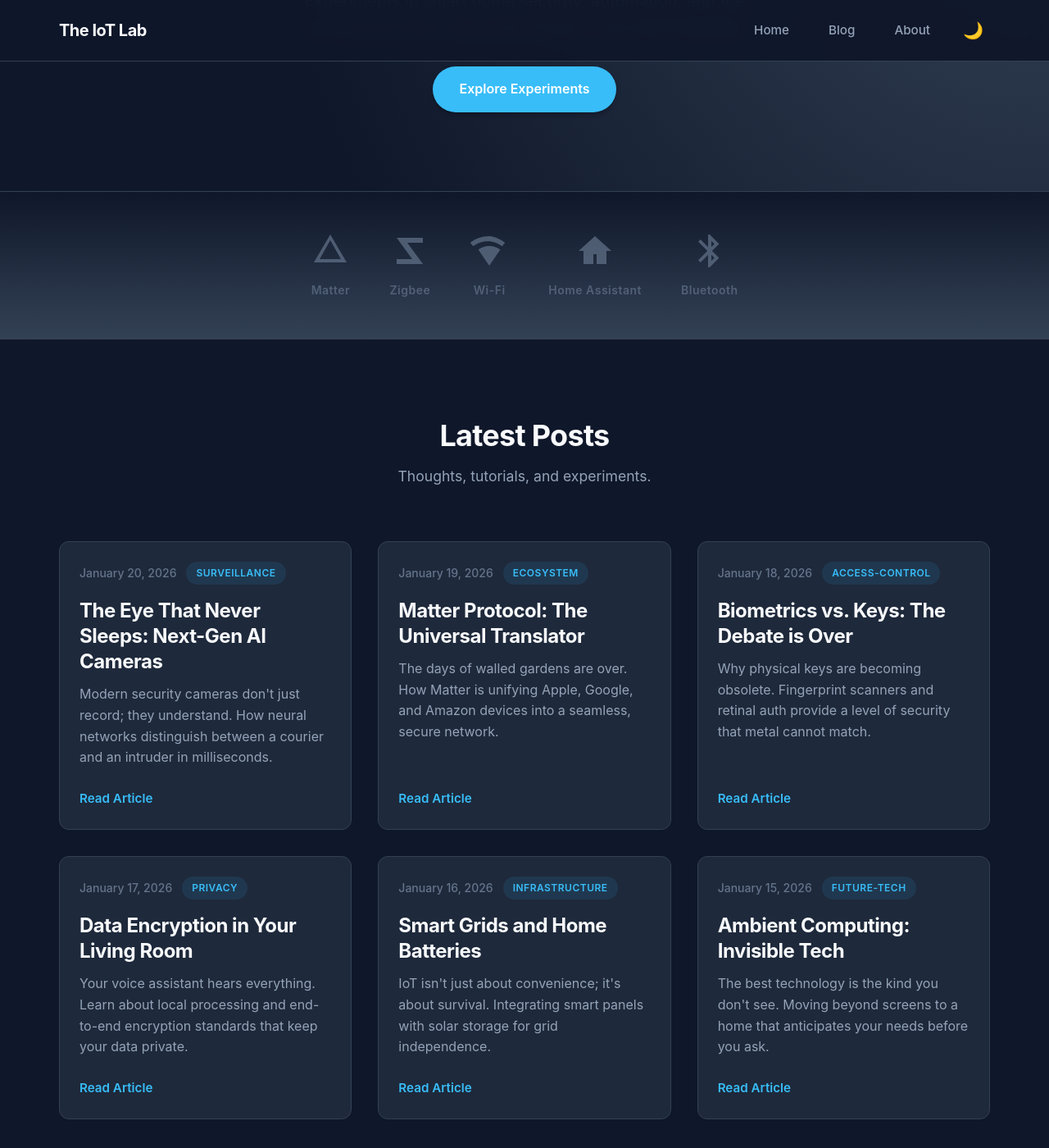
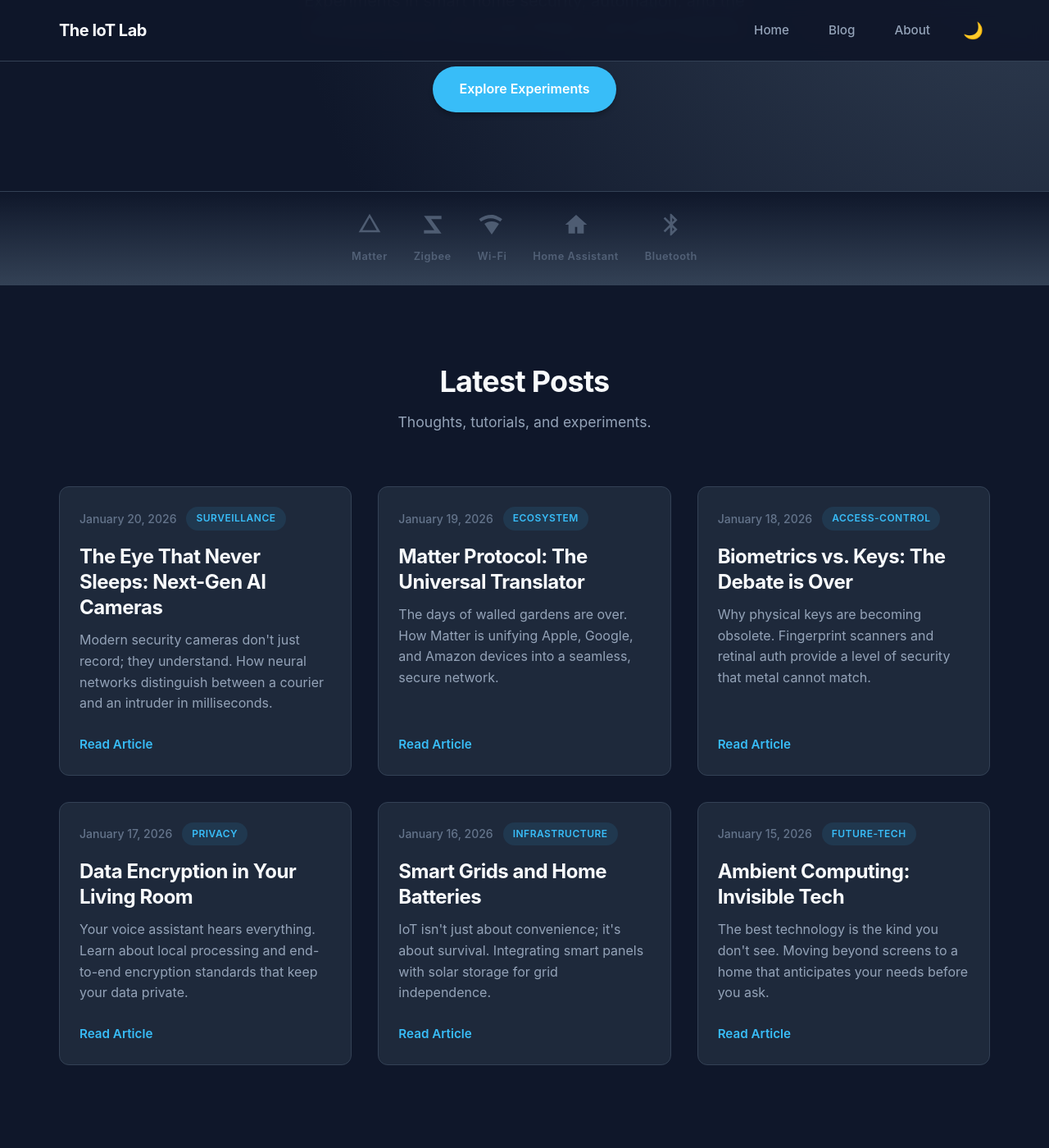
Before and after one commit to Zayeen/euro.github.io, a Jekyll site: the page built from index.html, in a window 1280 px wide and 1400 px high, scrolled down 263 px. Shown: the whole window at 82% size. Built offline with Jekyll 4.4.1, drawn with Linux system fonts in a browser that asks for light colours; the list of posts is cut into pages by our own code.

Commit message:
Resize Tech Stack icons and reduce padding

```diff
--- a/assets/css/main.css
+++ b/assets/css/main.css
@@ -243,7 +243,7 @@ a:hover {
    Tech Stack Logos
    =================================== */
 .tech-stack {
-    padding: 3rem 0;
+    padding: 1.5rem 0;
     background: var(--bg-hover); /* Alternate background */
     background: linear-gradient(to bottom, var(--bg-dark), var(--bg-hover));
     border-bottom: 1px solid var(--border);
@@ -252,11 +252,11 @@ a:hover {
 .tech-grid {
     display: flex;
     justify-content: center;
-    gap: 3rem;
+    gap: 2rem;
     flex-wrap: wrap;
     max-width: 1000px;
     margin: 0 auto;
-    padding: 0 1.5rem;
+    padding: 0 1rem;
 }
 
 .tech-item {
@@ -277,23 +277,23 @@ a:hover {
 }
 
 .tech-icon {
-    width: 48px;
-    height: 48px;
+    width: 32px;
+    height: 32px;
 }
 
 .tech-item span {
-    font-size: 0.875rem;
+    font-size: 0.8rem;
     font-weight: 600;
     letter-spacing: 0.5px;
 }
 
 @media (max-width: 600px) {
     .tech-grid {
-        gap: 2rem;
+        gap: 1.5rem;
     }
     .tech-icon {
-        width: 36px;
-        height: 36px;
+        width: 28px;
+        height: 28px;
     }
 }
 
```
